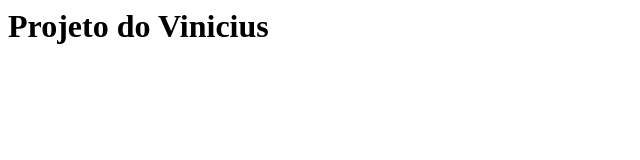
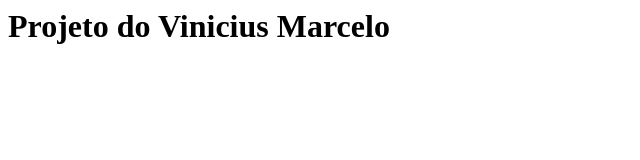
Before and after one commit to ViniciusMar/meu-site, a plain HTML site: page index.html in a window 1280 px wide. Shown: the whole page, without its empty margins (0-640 px from the left). Drawn offline with Linux system fonts and the light colour scheme.

Commit message:
titulo da pagina

```diff
--- a/index.html
+++ b/index.html
@@ -3,6 +3,6 @@
 	</head>
 
 	<body>
-		<h1> Projeto do Vinicius</h1>
+		<h1> Projeto do Vinicius Marcelo</h1>
 	</body>
 </html>
```
